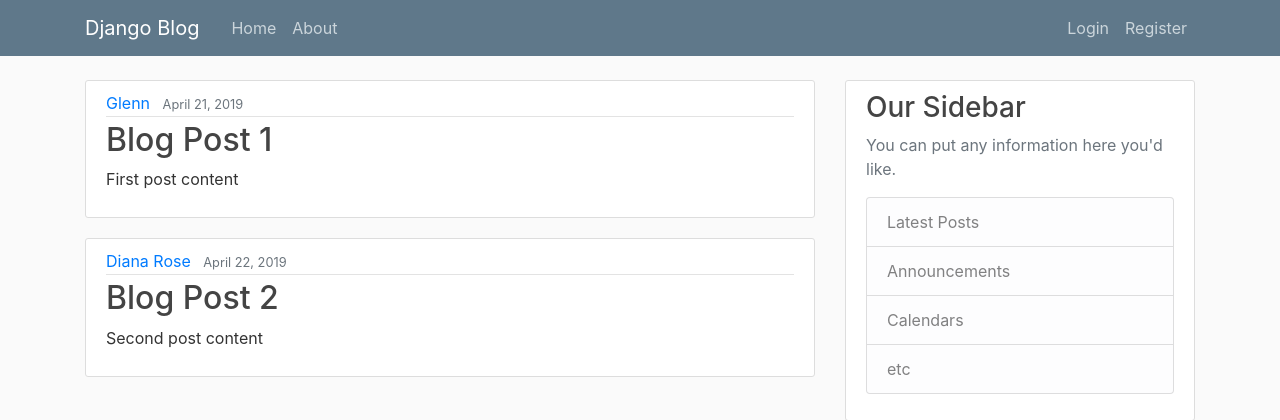
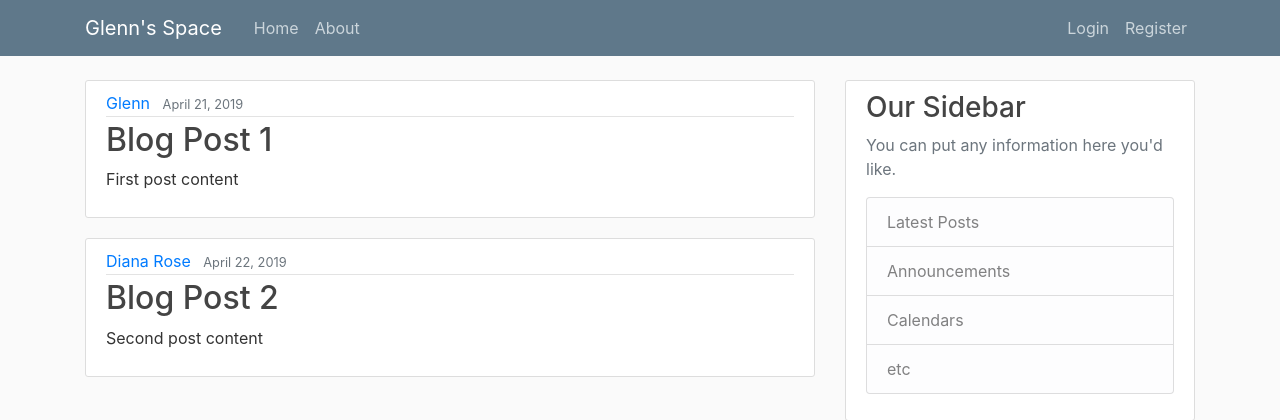
Before and after one commit to glennposadas/django_blog_project, a Django app: page / in a window 1280 px wide. Shown: the top 420 px of the page. Run offline with Django 3.2, Linux system fonts and the light colour scheme; some libraries are stand-ins or nearby versions.

Commit message:
UPT: Dynamic links for base.html.

```diff
--- a/blog_project/blog_app/templates/blog/base.html
+++ b/blog_project/blog_app/templates/blog/base.html
@@ -15,21 +15,21 @@
     {% if title %}
         <title>Django Blog - {{ title }}</title>
     {% else %}
-        <title>Untitled</title>
+        <title>Glenn's Space</title>
     {% endif %}
 </head>
 <body>
     <header class="site-header">
       <nav class="navbar navbar-expand-md navbar-dark bg-steel fixed-top">
         <div class="container">
-          <a class="navbar-brand mr-4" href="/">Django Blog</a>
+          <a class="navbar-brand mr-4" href="{% url 'blog-home'%}">Glenn's Space</a>
           <button class="navbar-toggler" type="button" data-toggle="collapse" data-target="#navbarToggle" aria-controls="navbarToggle" aria-expanded="false" aria-label="Toggle navigation">
           <span class="navbar-toggler-icon"></span>
           </button>
           <div class="collapse navbar-collapse" id="navbarToggle">
             <div class="navbar-nav mr-auto">
-              <a class="nav-item nav-link" href="/">Home</a>
-              <a class="nav-item nav-link" href="/about">About</a>
+              <a class="nav-item nav-link" href="{% url 'blog-home' %}">Home</a>
+              <a class="nav-item nav-link" href="{% url 'blog-about' %}">About</a>
             </div>
             <!-- Navbar Right Side -->
             <div class="navbar-nav">
--- a/blog_project/blog_app/views.py
+++ b/blog_project/blog_app/views.py
@@ -22,4 +22,4 @@ def home(request):
     return render(request, 'blog/home.html', context)
 
 def about(request):
-    return render(request, 'blog/about.html', {'title': 'About123'})
+    return render(request, 'blog/about.html')
```
